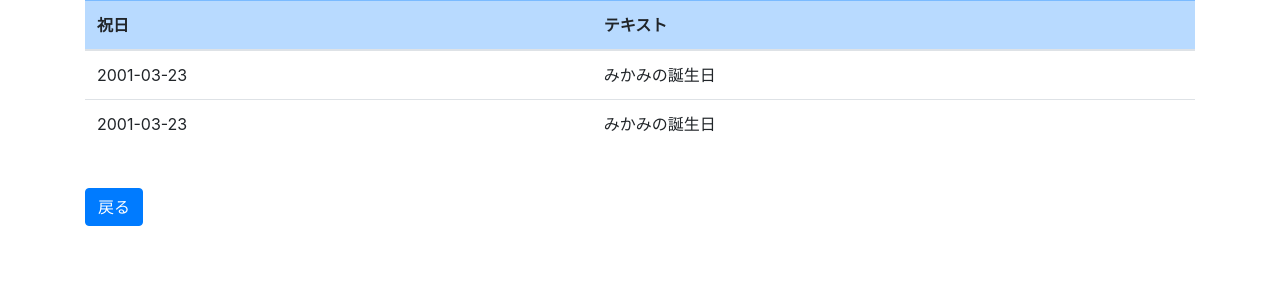
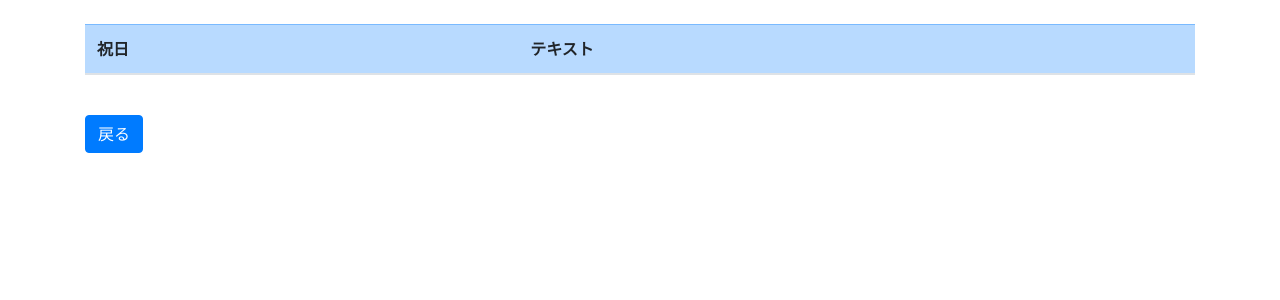
Before and after one commit to Kota1Abe/Flask_A, a Flask app: page /list in a window 1280 px wide. Shown: the part 56-356 px from the top of the page. Run offline with Flask 3, Linux system fonts and the light colour scheme; lists and menus that the app fills with data are empty; some libraries are stand-ins or nearby versions.

Commit message:
[add]一覧表を動的にする

```diff
--- a/mikami/holiday_app/holiday/templates/list.html
+++ b/mikami/holiday_app/holiday/templates/list.html
@@ -1,5 +1,7 @@
 {% extends "layout.html" %}
 {% block body %}
+
+<br>
 
 <table class="table">
     <thead>
@@ -9,14 +11,12 @@
       </tr>
     </thead>
     <tbody>
+      {% for holiday in holiday_list %}
       <tr>
-        <td>2001-03-23</td>
-        <td>みかみの誕生日</td>
+        <td>{{holiday.holi_date}}</td>
+        <td>{{holiday.holi_text}}</td>
       </tr>
-      <tr>
-        <td>2001-03-23</td>
-        <td>みかみの誕生日</td>
-      </tr>
+      {% endfor %}
     </tbody>
   </table>
 
--- a/mikami/holiday_app/holiday/views/list.py
+++ b/mikami/holiday_app/holiday/views/list.py
@@ -1,8 +1,10 @@
 from flask import request, redirect, url_for, render_template, flash, session
 from holiday import app
+from holiday import db
 
-from holiday import db
+from holiday.models.mst_holiday import Holiday
 
 @app.route("/list")
 def show_list():
-    return render_template("list.html")
+    holiday_list = Holiday.query.order_by(Holiday.holi_date.desc()).all()
+    return render_template("list.html", holiday_list=holiday_list)
```
